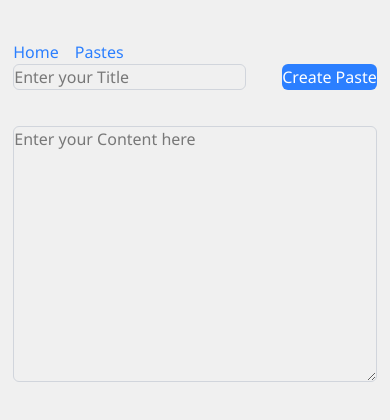
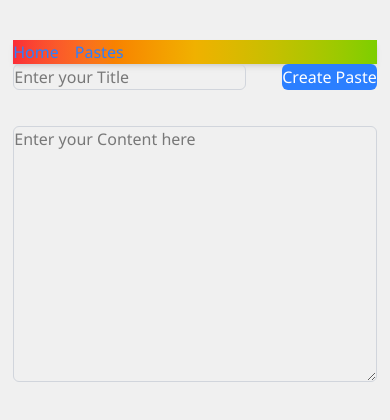
Before and after one commit to JayeshBadgujar18/Notes-Saver-App, a React (Vite) app: page / in a window 390 px wide. Shown: the top 420 px of the page. Built offline with nearby package versions, Linux system fonts and the light colour scheme.

Commit message:
fix: update Navbar layout for improved styling and responsiveness

```diff
--- a/src/components/Navbar.jsx
+++ b/src/components/Navbar.jsx
@@ -4,7 +4,10 @@ import { NavLink } from 'react-router-dom'
 
 const Navbar = () => {
   return (
-    <div className="flex flex-row gap-4 p-4 text-blue-500 ">
+
+    <div className="w-full flex  justify-between items-center bg-gradient-to-r from-red-500 via-yellow-500 to-lime-500 shadow-md">
+
+        <div className="flex flex-row gap-4 p-4 text-blue-500 ">
       <NavLink to="/" className="hover:text-blue-300">
         Home
       </NavLink>
@@ -13,6 +16,12 @@ const Navbar = () => {
         Pastes
       </NavLink>
     </div>
+
+
+    </div>
+
+
+
   )
 }
 
```
